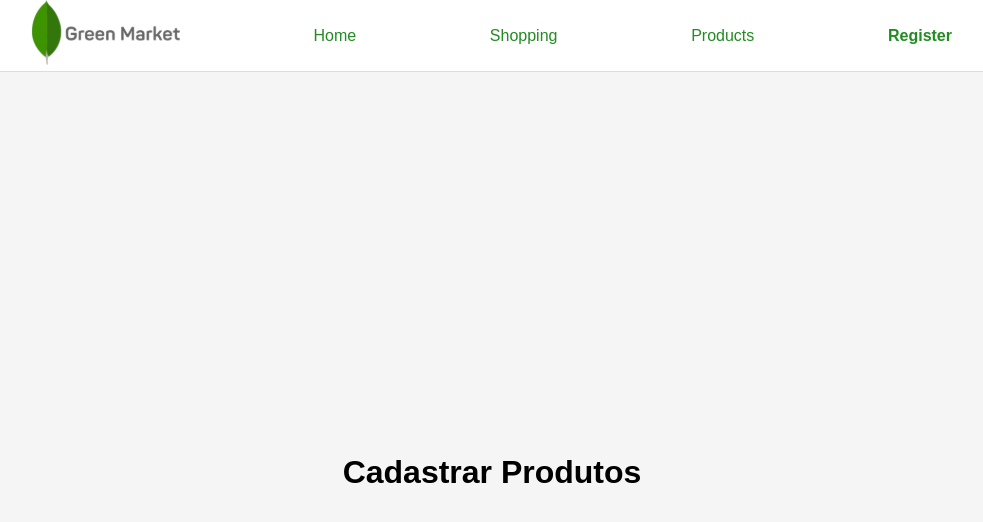
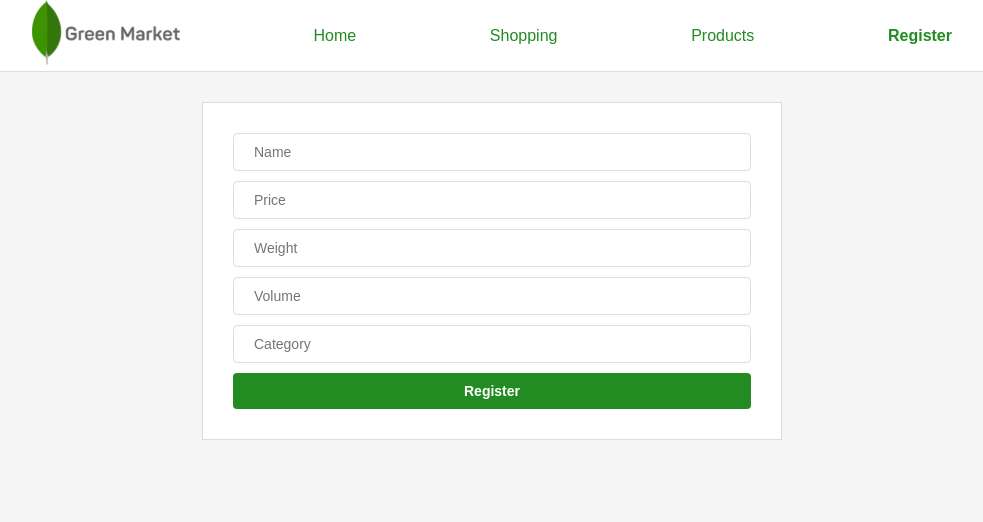
Before and after one commit to willerrodrigo/green-market, a React (Create React App) app in the folder frontend/: page /register in a window 1280 px wide. Shown: the top 522 px of the page, without its empty margins (148-1131 px from the left). Built offline with nearby package versions, Linux system fonts and the light colour scheme.

Commit message:
Adicionando formulário para o cadastro do produto
Signed-off-by: willersilva <willerrodrigo2006@hotmail.com>

```diff
--- a/frontend/src/pages/Register/index.js
+++ b/frontend/src/pages/Register/index.js
@@ -1,10 +1,96 @@
-import React from 'react';
+import React, { Component } from 'react';
+import api from '../../services/api';
 import './styles.css';
 
-export default function Register() {
-    return (
-        <div className="logo-container">
-            <h1>Cadastrar Produtos</h1>
-        </div>
-    );
+class Register extends Component {
+    state = {
+      name: '',
+      price: '',
+      weight: '',
+      volume: '',
+      category: '',
+      loading: false,
+    };
+
+    handleSubmit = async (e) => {
+      e.preventDefault();
+
+      this.setState({
+        loading: true
+      });
+
+      const data = {
+          'market': '5d532e0887aded0960431e7e', // TODO: Get Logged Market ID
+          'name': this.state.name,
+          'price': Number(this.state.price),
+          'weight': Number(this.state.weight),
+          'volume': Number(this.state.volume),
+          'category': this.state.category
+      }
+
+      await api.post('products', data);
+
+      this.setState({
+        name: '',
+        price: '',
+        weight: '',
+        volume: '',
+        category: '',
+        loading: false
+      });
+    }
+
+    handleChange = (e) => {
+      this.setState({ [e.target.name]: e.target.value });
+    }
+
+    render() {
+      return (
+        <form id="new-product" onSubmit={this.handleSubmit}>
+          <input
+            type="text"
+            name="name"
+            placeholder="Name"
+            onChange={this.handleChange}
+            value={this.state.name}
+          />
+
+          <input
+            type="text"
+            name="price"
+            placeholder="Price"
+            onChange={this.handleChange}
+            value={this.state.price}
+          />
+
+          <input
+            type="text"
+            name="weight"
+            placeholder="Weight"
+            onChange={this.handleChange}
+            value={this.state.weight}
+          />
+
+          <input
+            type="text"
+            name="volume"
+            placeholder="Volume"
+            onChange={this.handleChange}
+            value={this.state.volume}
+          />
+
+          <input
+            type="text"
+            name="category"
+            placeholder="Category"
+            onChange={this.handleChange}
+            value={this.state.category}
+          />
+
+          <button type="submit" disabled={this.state.loading}>Register</button>
+        </form>
+      );
+    }
 }
+
+export default Register;
--- a/frontend/src/pages/Register/styles.css
+++ b/frontend/src/pages/Register/styles.css
@@ -1,6 +1,38 @@
-.logo-container {
-    height: 100%;
+form#new-product {
+    width: 100%;
+    max-width: 580px;
+    margin: 30px auto 0;
+    padding: 30px;
+    background: #fff;
+    border: 1px solid #ddd;
+
     display: flex;
-    justify-content: center;
-    align-items: center;
+    flex-direction: column;
 }
+
+form#new-product input {
+    margin-bottom: 10px;
+}
+
+form#new-product input[type=text] {
+    height: 38px;
+    border-radius: 4px;
+    border: 1px solid #ddd;
+    padding: 0 20px;
+    font-size: 14px;
+}
+
+form#new-product button {
+    padding: 10px 20px;
+    border-radius: 4px;
+    border: 0;
+    background: #228B22;
+    color: #FFF;
+    font-size: 14px;
+    font-weight: bold;
+    cursor: pointer;
+}
+
+form#new-product button:disabled {
+    opacity: 0.5;
+}
--- a/frontend/src/pages/Shopping/index.js
+++ b/frontend/src/pages/Shopping/index.js
@@ -7,7 +7,7 @@ export default function Shopping() {
     return (
         <div className="shopping-container">
             <form>
-                <input placeholder="Produto" />
+                <input placeholder="Product" />
                 <button type="submit">Add</button>
             </form>
             <div className="bag-container">
--- a/frontend/src/pages/Shopping/styles.css
+++ b/frontend/src/pages/Shopping/styles.css
@@ -10,12 +10,12 @@
     width: 100%;
     max-width: 400px;
     margin: 0 auto;
-    height: 30px;
     padding: 0 30px;
 
     display: flex;
     justify-content: space-between;
 }
+
 .shopping-container .bag-container{
     height: 20%;
     justify-content: center;
@@ -36,6 +36,7 @@
     color: #fff;
     cursor: pointer;
 }
+
 .shopping-container form input {
     margin-top: 10px;
     border: 1px solid #ddd;
```
Also changed, not shown: 1 other file (tests, documents, lock files or other folders).
